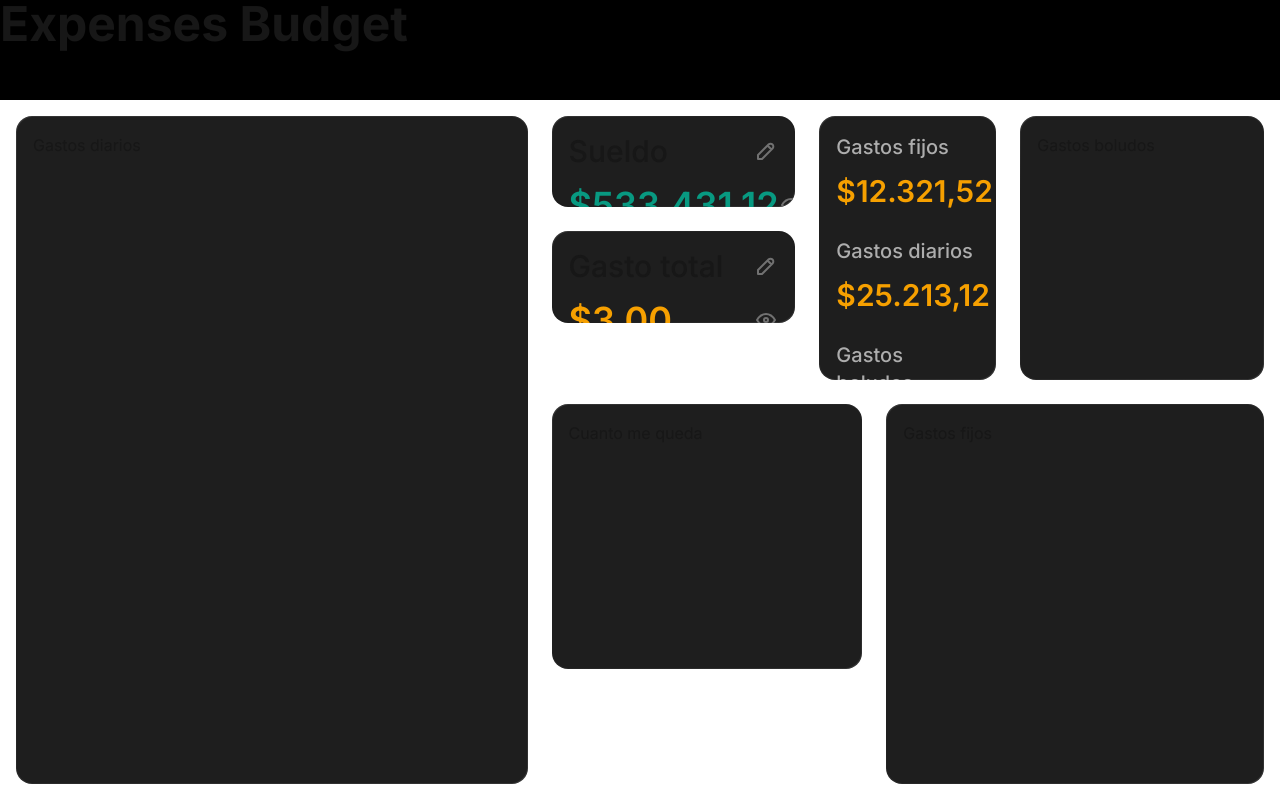
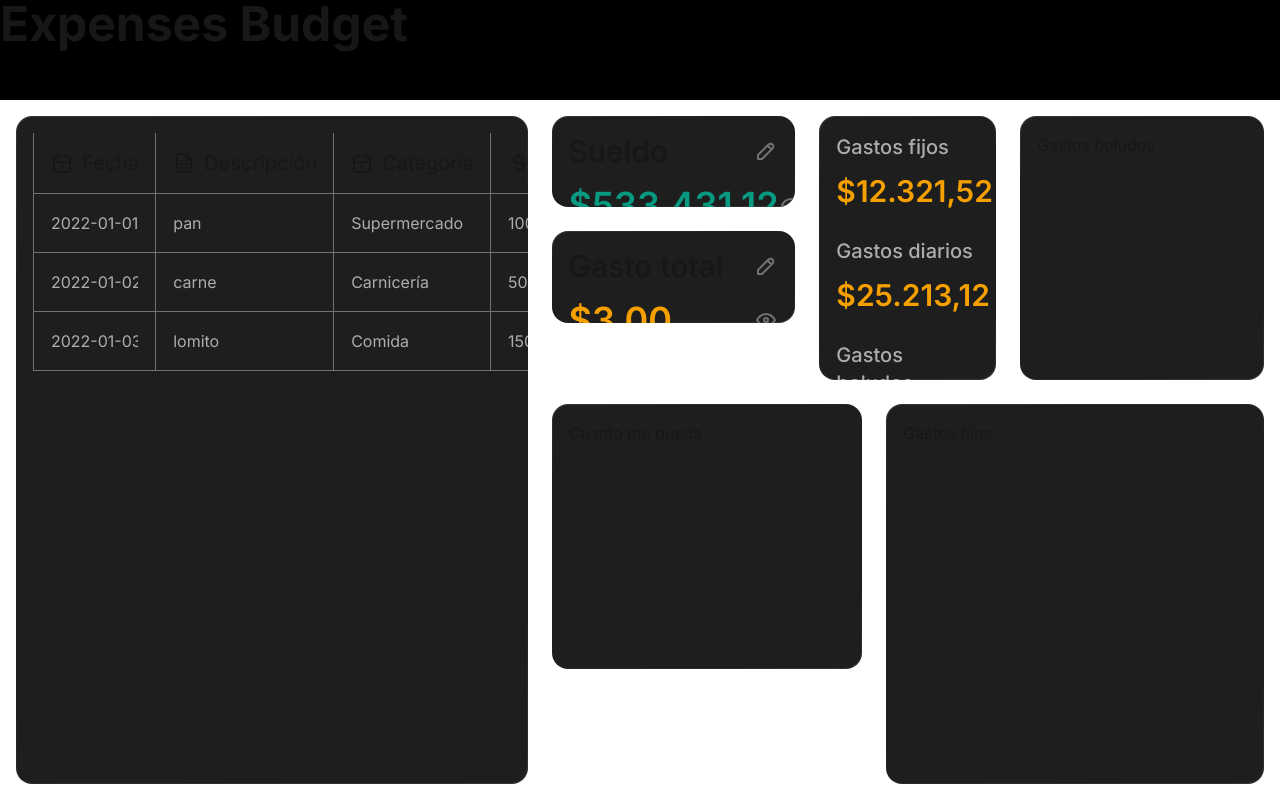
Before and after one commit to exequielreyes/expenses-budget, a Next.js app: page / in a window 1280 px wide. Built offline with nearby package versions, Linux system fonts and the light colour scheme.

Commit message:
wip: Tabla Gastos Diarios

```diff
--- a/src/app/page.tsx
+++ b/src/app/page.tsx
@@ -1,14 +1,13 @@
 import { BentoItemContainer } from "@components/BentoItemContainer";
 import { GastosVarios } from "@components/GastosVarios";
 import { LargeNumber } from "@components/LargeNumber";
+import { TablaGastos } from "@components/TablaGastos";
 
 export default function Home() {
   return (
     <main className="m-auto max-w-[1670px] h-[calc(100vh-100px)]">
       <div className="grid grid-cols-19 grid-rows-12 gap-6 p-4 w-full h-full">
-        <BentoItemContainer className="col-span-8 row-span-12 row-start-1 col-start-1">
-          <h1>Gastos diarios</h1>
-        </BentoItemContainer>
+        <TablaGastos className="col-span-8 row-span-12 row-start-1 col-start-1" />
         <LargeNumber
           className="col-start-9 col-span-4 row-span-2 row-start-1"
           title="Sueldo"
--- /dev/null
+++ b/src/components/TablaGastos.tsx
@@ -0,0 +1,73 @@
+'use client'
+
+import { useState } from "react"
+import { BentoItemContainer } from "@components/BentoItemContainer"
+import { CalendarIcon } from "@icons/Calendar"
+import { DescriptionIcon } from "@icons/Description"
+import { DolarIcon } from "@icons/Dolar"
+
+const initialData = [
+  { date: "2022-01-01", description: "pan", category: "Supermercado", total: 100 },
+  { date: "2022-01-02", description: "carne", category: "Carnicería", total: 50 },
+  { date: "2022-01-03", description: "lomito", category: "Comida", total: 150 },
+]
+
+export const TablaGastos = ({ className }: { className?: string }) => {
+  const [data, setData] = useState(initialData)
+
+  const handleEdit = (index: number, key: keyof typeof initialData[number], value: string) => {
+    console.log(index, key, value)
+    const newData = [...data]
+    newData[index] = { ...newData[index], [key]: key === 'total' ? parseFloat(value) : value }
+    console.log(newData)
+    setData(newData)
+  }
+
+  return (
+    <BentoItemContainer className={className}>
+      <table className="w-full text-left border-collapse">
+        <thead>
+          <tr className="[&>th]:border-l [&>th]:p-4 [&>th]:border-custom-gray text-xl [&>th]:font-normal [&>th]:w-[calc(100%/4)] [&>th>div]:flex [&>th>div]:items-center [&>th>div]:gap-2">
+            <th>
+              <div>
+                <CalendarIcon /> Fecha
+              </div>
+            </th>
+            <th>
+              <div>
+                <DescriptionIcon /> Descripción
+              </div>
+            </th>
+            <th>
+              <div>
+                <CalendarIcon /> Categoría
+              </div>
+            </th>
+            <th>
+              <div>
+                <DolarIcon /> Total
+              </div>
+            </th>
+          </tr>
+        </thead>
+        <tbody>
+          {data.map((item, index) => (
+            <tr key={item.date}>
+              {Object.entries(item).map(([key, value]) => (
+                <td key={key} className="border border-custom-gray text-custom-light-gray text-base">
+                  <input
+                    type={key === "total" ? "number" : "text"}
+                    value={value}
+                    onChange={(e) => handleEdit(index, key as keyof typeof item, e.target.value)}
+                    className="w-full bg-transparent border-none p-4"
+                  // focus:outline-none
+                  />
+                </td>
+              ))}
+            </tr>
+          ))}
+        </tbody>
+      </table>
+    </BentoItemContainer>
+  )
+}
--- /dev/null
+++ b/src/icons/Calendar.tsx
@@ -0,0 +1,17 @@
+export const CalendarIcon = ({ className }: { className?: string }) => {
+  return (
+    <svg
+      width="24"
+      height="24"
+      viewBox="0 0 24 24"
+      fill="none"
+      stroke="currentColor"
+      strokeWidth="2"
+      strokeLinecap="round"
+      strokeLinejoin="round"
+      className={className}>
+      <path d="M0 0h24v24H0z" stroke="none" />
+      <path d="M4 7a2 2 0 0 1 2-2h12a2 2 0 0 1 2 2v12a2 2 0 0 1-2 2H6a2 2 0 0 1-2-2V7zM16 3v4M8 3v4M4 11h16M11 15h1M12 15v3" />
+    </svg>
+  )
+}
--- /dev/null
+++ b/src/icons/Description.tsx
@@ -0,0 +1,17 @@
+export const DescriptionIcon = ({ className }: { className?: string }) => {
+  return (
+    <svg width="24"
+      height="24"
+      viewBox="0 0 24 24"
+      fill="none"
+      stroke="currentColor"
+      strokeWidth="2"
+      strokeLinecap="round"
+      strokeLinejoin="round"
+      className={className}>
+      <path d="M0 0h24v24H0z" stroke="none" />
+      <path d="M14 3v4a1 1 0 0 0 1 1h4" />
+      <path d="M17 21H7a2 2 0 0 1-2-2V5a2 2 0 0 1 2-2h7l5 5v11a2 2 0 0 1-2 2zM9 17h6M9 13h6" />
+    </svg>
+  )
+}
--- /dev/null
+++ b/src/icons/Dolar.tsx
@@ -0,0 +1,16 @@
+export const DolarIcon = ({ className }: { className?: string }) => {
+  return (
+    <svg width="24"
+      height="24"
+      viewBox="0 0 24 24"
+      fill="none"
+      stroke="currentColor"
+      strokeWidth="2"
+      strokeLinecap="round"
+      strokeLinejoin="round"
+      className={className}>
+      <path d="M0 0h24v24H0z" stroke="none" />
+      <path d="M16.7 8A3 3 0 0 0 14 6h-4a3 3 0 0 0 0 6h4a3 3 0 0 1 0 6h-4a3 3 0 0 1-2.7-2M12 3v3m0 12v3" />
+    </svg>
+  );
+};
```
Also changed, not shown: src/icons/Category.tsx (added, +17 -0 lines).
